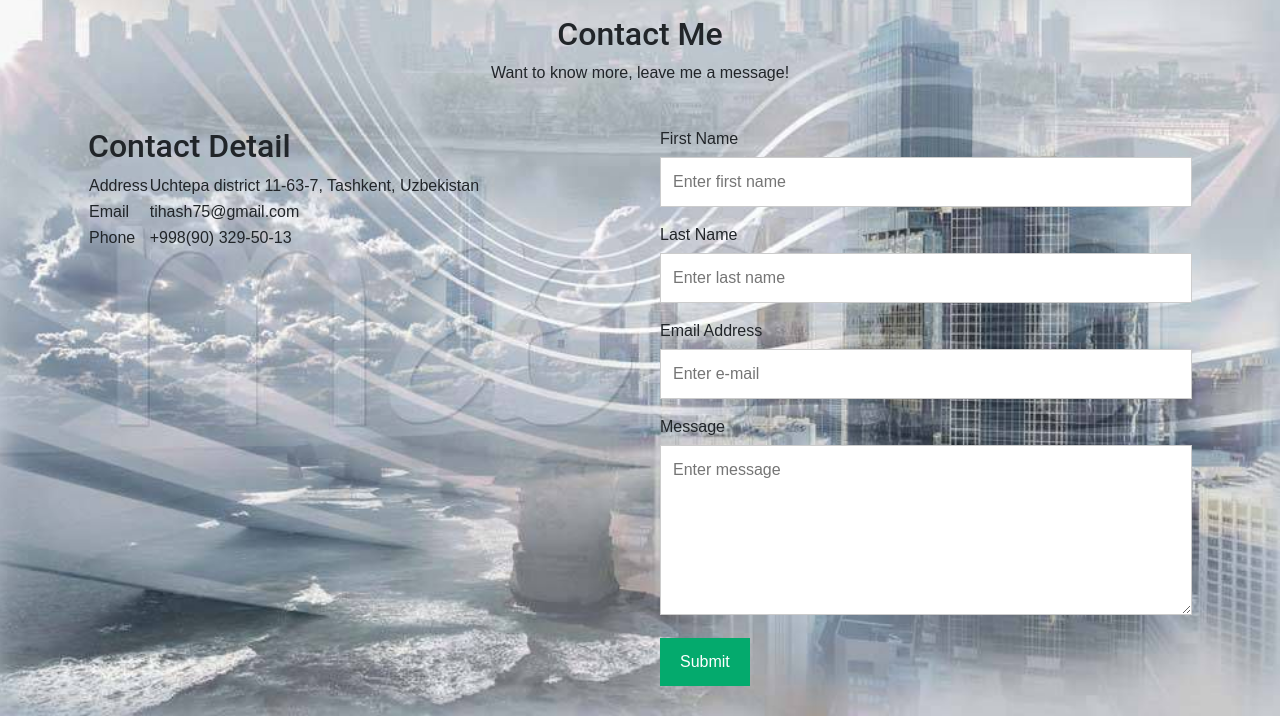
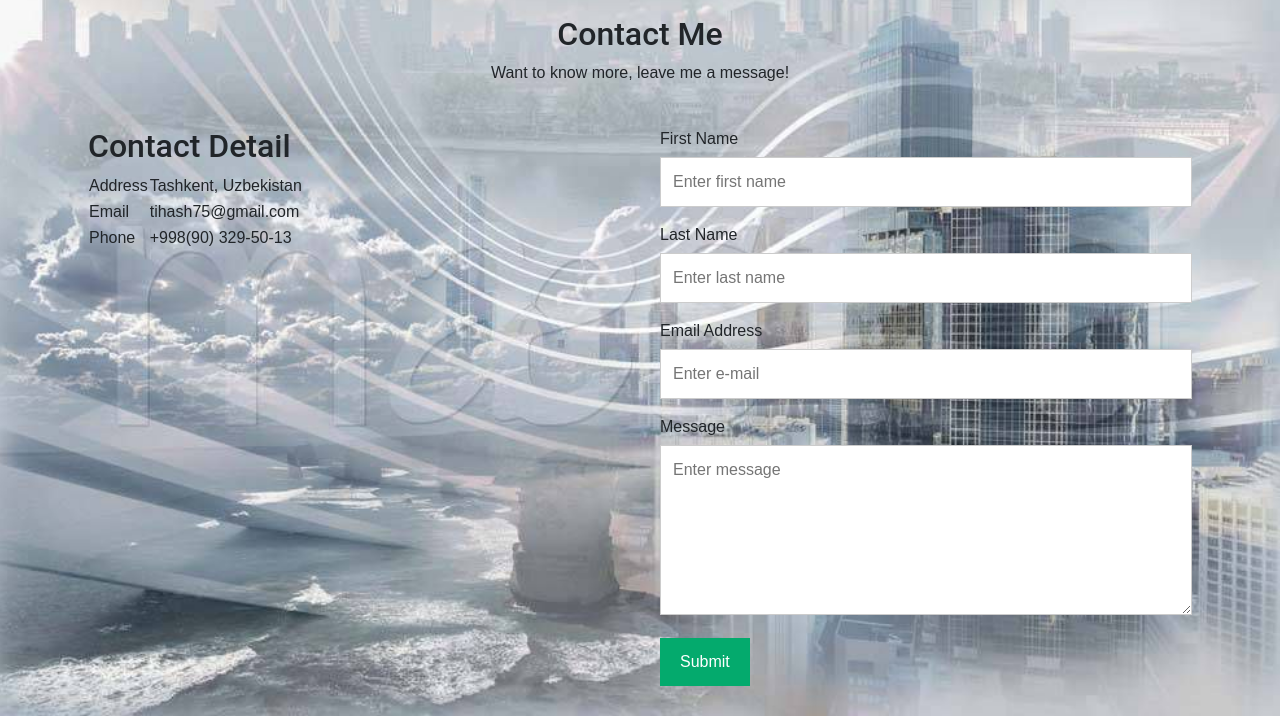
Before and after one commit to Tihasher/Tihasher.github.io, a plain HTML site: page contact.html in a window 1280 px wide. Shown: the part 114-830 px from the top of the page. Drawn offline with nearby package versions, Linux system fonts and the light colour scheme.

Commit message:
Update contact.html

```diff
--- a/contact.html
+++ b/contact.html
@@ -49,7 +49,7 @@
           <table>
             <tr>
               <td>Address</td>
-              <td>Uchtepa district 11-63-7, Tashkent, Uzbekistan</td>
+              <td>Tashkent, Uzbekistan</td>
             </tr>
             <tr>
               <td>Email</td>
```
